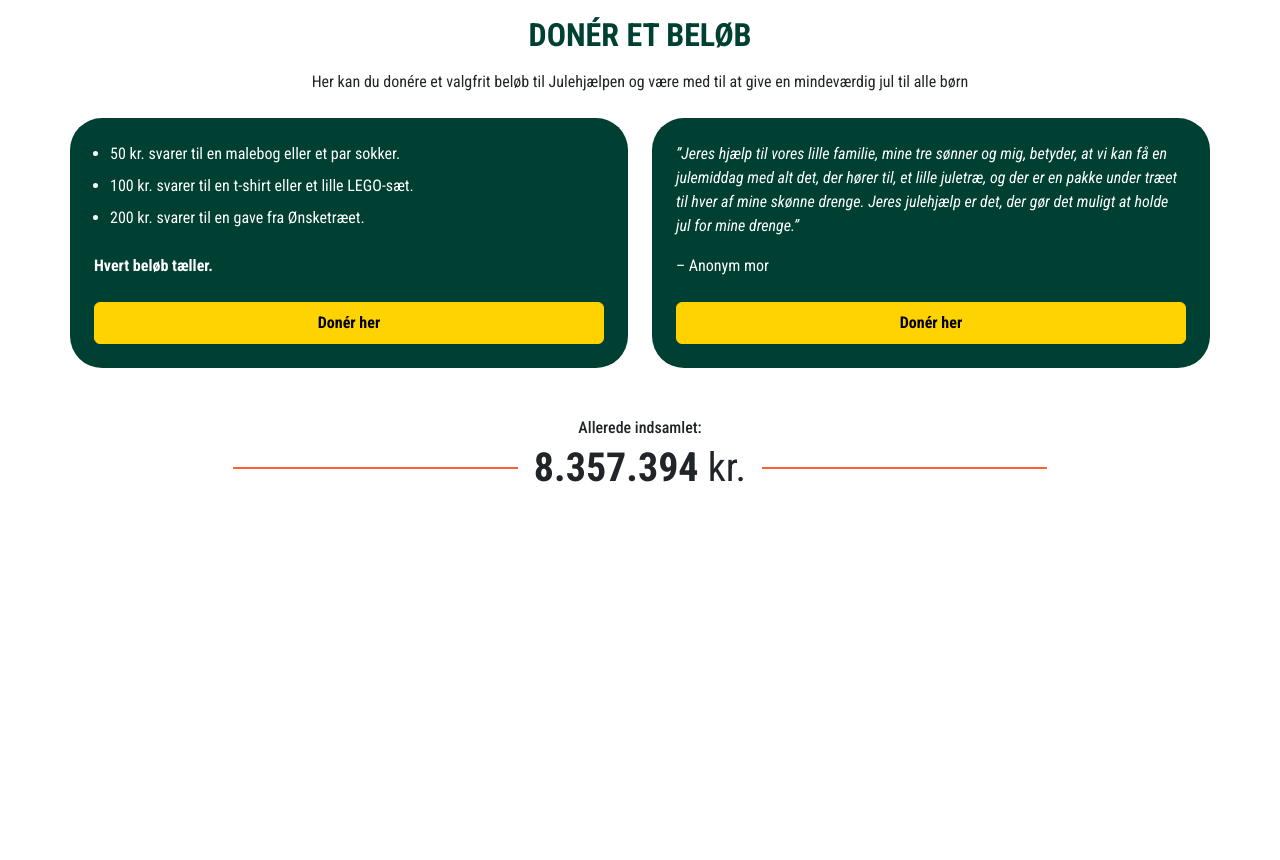
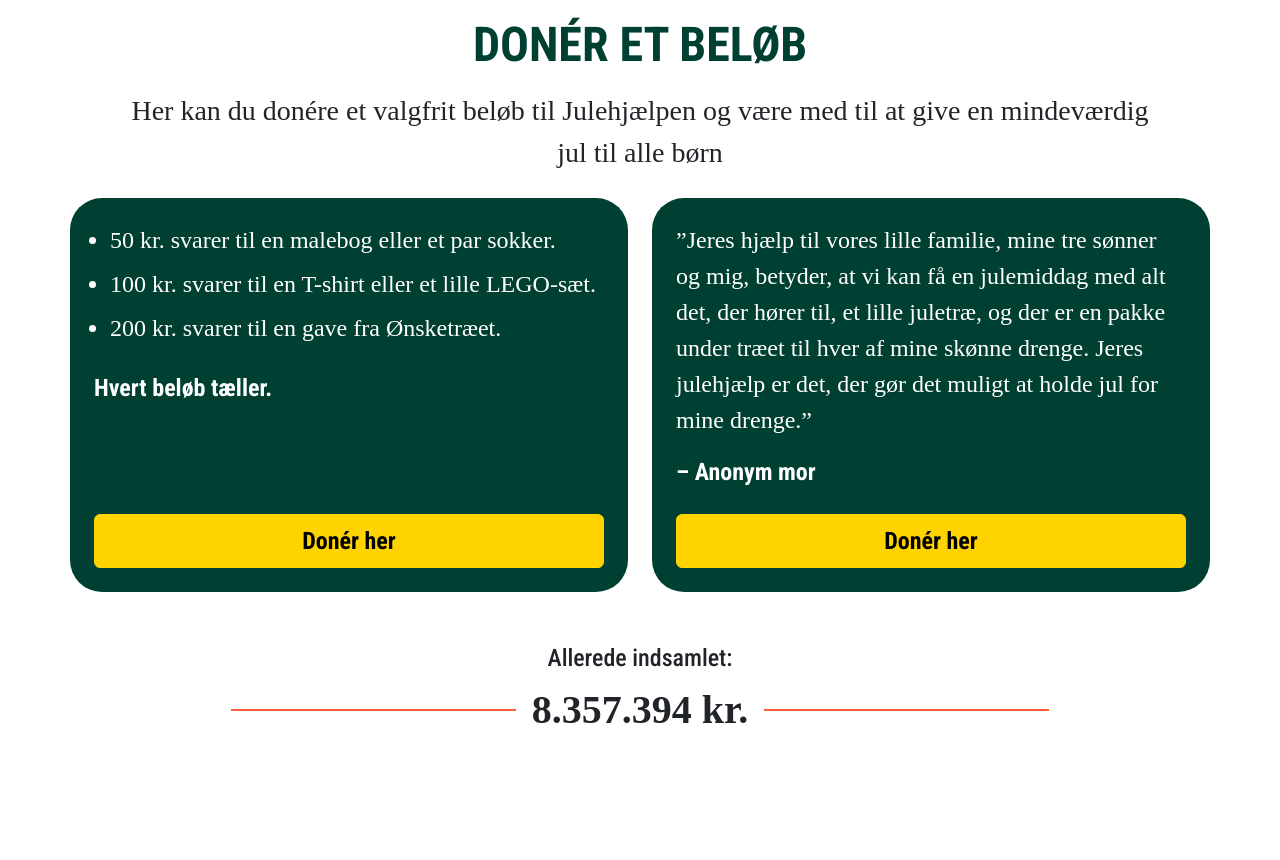
Before and after one commit to learasmussen/Julehjaelp, a PHP site: page /donate.php in a window 1280 px wide. Shown: the part 90-950 px from the top of the page. Before the commit the page ends 572 px from the top, so only its background shows below. Run offline with PHP 8.4, Linux system fonts and the light colour scheme; style sheets or scripts are compiled from the project's sources; some libraries are stand-ins or nearby versions; some web fonts are replaced.

Commit message:
rettet skrifttyper. samt størrelser i css, på info side og donate side. skrevet noter i css

```diff
--- a/css/styles.scss
+++ b/css/styles.scss
@@ -33,6 +33,18 @@
 .instrument {
 	font-family: 'Instrument Serif', serif;
 }
+
+
+/*donate page*/
+.already-donated-text{
+	font-size: 1.25rem;
+}
+.counter-text{
+	font-size: 1.5rem;
+}
+
+
+
 
 .thank-you-header{
 	font-size: 4rem;
@@ -110,21 +122,43 @@
 
 @media only screen and (min-width: 768px){
 
+
+	/*donate page*/
+	.donate-an-amount-header{
+		font-size: 2.5rem;
+	}
+	.donate-an-amount-text{
+		font-size: 1.25rem;
+	}
+	.donate-boxes-text{
+		font-size: 1.25rem;
+	}
+	.donate-boxes-button{
+		font-size: 1.25rem;
+	}
+	.already-donated-text{
+		font-size: 1.5rem;
+	}
+	.counter-text{
+		font-size: 2.5rem;
+	}
+
+
+	/*info page*/
+	.info-header-text{
+		font-size: 1.5rem;
+	}
+	.info-middle-text{
+		font-size: 1.25rem;
+	}
+	.info-list-items{
+		font-size: 1rem;
+	}
 	.doner-et-beløb-knap{
 		font-size: 1.25rem;
 	}
 
-	.info-header-text{
-		font-size: 1.5rem;
-	}
 
-	.info-middle-text{
-		font-size: 1rem;
-	}
-
-	.info-list-items{
-		font-size: 14px;
-	}
 
 	.nav-link-text{
 		font-size: 13px;
@@ -145,21 +179,36 @@
 		font-size: 1.25rem;
 	}
 
+	/*info page*/
 	.info-header-text{
 		font-size: 2rem;
 	}
-
 	.info-middle-text{
 		font-size: 1.5rem;
 	}
-
 	.info-list-items{
 		font-size: 1.25rem;
 	}
-
 	.doner-et-beløb-knap{
 		font-size: 1.5rem;
 	}
+
+
+	/*donate page*/
+	.donate-an-amount-header{
+		font-size: 3rem;
+	}
+	.donate-an-amount-text{
+		font-size: 1.75rem;
+	}
+	.donate-boxes-text{
+		font-size: 1.5rem;
+	}
+	.donate-boxes-button{
+		font-size: 1.5rem;
+	}
+
+
 
 	.thank-you-header{
 		font-size: 6rem;
@@ -179,19 +228,39 @@
 		font-size: 1.5rem;
 	}
 
+
+	/*info page*/
 	.info-header-text{
 		font-size: 2.5rem;
 	}
-
 	.info-middle-text{
 		font-size: 2rem;
 	}
-
 	.info-list-items{
 		font-size: 1.75rem;
 	}
-
 	.doner-et-beløb-knap{
 		font-size: 2rem;
 	}
+
+
+	/*donate page*/
+	.donate-an-amount-header{
+		font-size: 3.5rem;
+	}
+	.donate-an-amount-text{
+		font-size: 2.25rem;
+	}
+	.donate-boxes-text{
+		font-size: 1.75rem;
+	}
+	.donate-boxes-button{
+		font-size: 1.75rem;
+	}
+	.already-donated-text{
+		font-size: 2rem;
+	}
+	.counter-text{
+		font-size: 3.5rem;
+	}
 }
--- a/donate.php
+++ b/donate.php
@@ -27,10 +27,10 @@
 
 <div class="container mb-5 mt-3 px-4 px-md-0">
     <!-- Overskrift -->
-    <h2 class="text-darkgreen fw-bold text-center mb-3">DONÉR ET BELØB</h2>
+    <h2 class="text-darkgreen fw-bold text-center mb-3 roboto donate-an-amount-header">DONÉR ET BELØB</h2>
 
     <!-- Intro tekst -->
-    <p class="text-center mb-4">
+    <p class="text-center mb-4 mx-md-5 instrument donate-an-amount-text">
         Her kan du donére et valgfrit beløb til Julehjælpen og være med til at give en
         mindeværdig jul til alle børn
     </p>
@@ -39,52 +39,52 @@
     <div class="row mb-5">
         <!-- Doner forklaring boks -->
         <div class="col-12 col-md-6">
-            <div class="bg-darkgreen text-white rounded-5 p-4 h-100 d-flex flex-column justify-content-between">
+            <div class="bg-darkgreen text-white rounded-5 p-4 h-100 d-flex flex-column justify-content-between donate-boxes-text ">
                 <div>
-                    <ul class="mb-4 ps-3">
+                    <ul class="mb-4 ps-3 instrument">
                         <li class="mb-2">50 kr. svarer til en malebog eller et par sokker.</li>
-                        <li class="mb-2">100 kr. svarer til en t-shirt eller et lille LEGO-sæt.</li>
+                        <li class="mb-2">100 kr. svarer til en T-shirt eller et lille LEGO-sæt.</li>
                         <li class="mb-2">200 kr. svarer til en gave fra Ønsketræet.</li>
                     </ul>
-                    <p class="fw-bold mb-4">Hvert beløb tæller.</p>
+                    <p class="fw-bold mb-4 roboto">Hvert beløb tæller.</p>
                 </div>
-                <a href="payment.php" class="btn btn-yellow fw-bold px-4 py-2 mt-auto">Donér her</a>
+                <a href="payment.php" class="btn btn-yellow fw-bold px-4 py-2 mt-auto roboto donate-boxes-button">Donér her</a>
             </div>
         </div>
 
         <!-- Indsamlet beløb -->
         <div class="text-center my-3 d-md-none">
-            <p class="fw-medium mb-1">Allerede indsamlet:</p>
+            <p class="fw-medium mb-1 roboto already-donated-text">Allerede indsamlet:</p>
             <div class="d-flex align-items-center justify-content-center">
                 <div class="border-top border-orange border-2 w-25 me-3"></div>
-                <h2 class="fw-bold display-6 mb-0">8.357.394 <span class="fw-normal">kr.</span></h2>
+                <p class="fw-bold counter-text mb-0 instrument">8.357.394 kr.</p>
                 <div class="border-top border-orange border-2 w-25 ms-3"></div>
             </div>
         </div>
 
         <!-- Citat-boks -->
         <div class="col-12 col-md-6 m-0">
-            <div class="bg-darkgreen text-white rounded-5 p-4 h-100 d-flex flex-column justify-content-between">
+            <div class="bg-darkgreen text-white rounded-5 p-4 h-100 d-flex flex-column justify-content-between donate-boxes-text">
                 <div>
-                    <p class="fst-italic mb-3">
+                    <p class="instrument mb-3">
                         ”Jeres hjælp til vores lille familie, mine tre sønner og mig, betyder, at vi kan få en
                         julemiddag med alt det, der hører til, et lille juletræ, og der er en pakke under træet
                         til hver af mine skønne drenge. Jeres julehjælp er det, der gør det muligt at holde jul
                         for mine drenge.”
                     </p>
-                    <p class="mb-4">– Anonym mor</p>
+                    <p class="mb-4 roboto fw-bold">– Anonym mor</p>
                 </div>
-                <a href="payment.php" class="btn btn-yellow fw-bold px-4 py-2">Donér her</a>
+                <a href="payment.php" class="btn btn-yellow fw-bold px-4 py-2 roboto donate-boxes-button">Donér her</a>
             </div>
         </div>
     </div>
 
     <!-- Indsamlet beløb -->
     <div class="text-center my-3 d-none d-md-block">
-        <p class="fw-medium mb-1">Allerede indsamlet:</p>
+        <p class="fw-medium mb-1 roboto already-donated-text">Allerede indsamlet:</p>
         <div class="d-flex align-items-center justify-content-center">
             <div class="border-top border-orange border-2 w-25 me-3"></div>
-            <h2 class="fw-bold display-6 mb-0">8.357.394 <span class="fw-normal">kr.</span></h2>
+            <p class="fw-bold counter-text mb-0 instrument">8.357.394 kr.</p>
             <div class="border-top border-orange border-2 w-25 ms-3"></div>
         </div>
     </div>
```
Also changed, not shown: info.php (+11 -18 lines).
